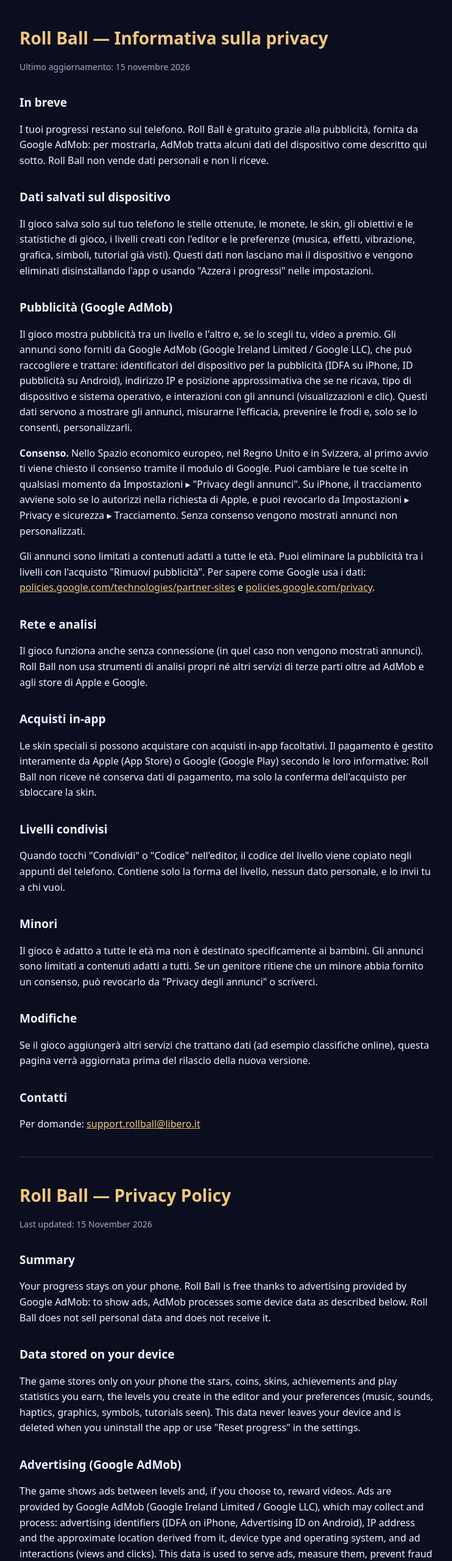
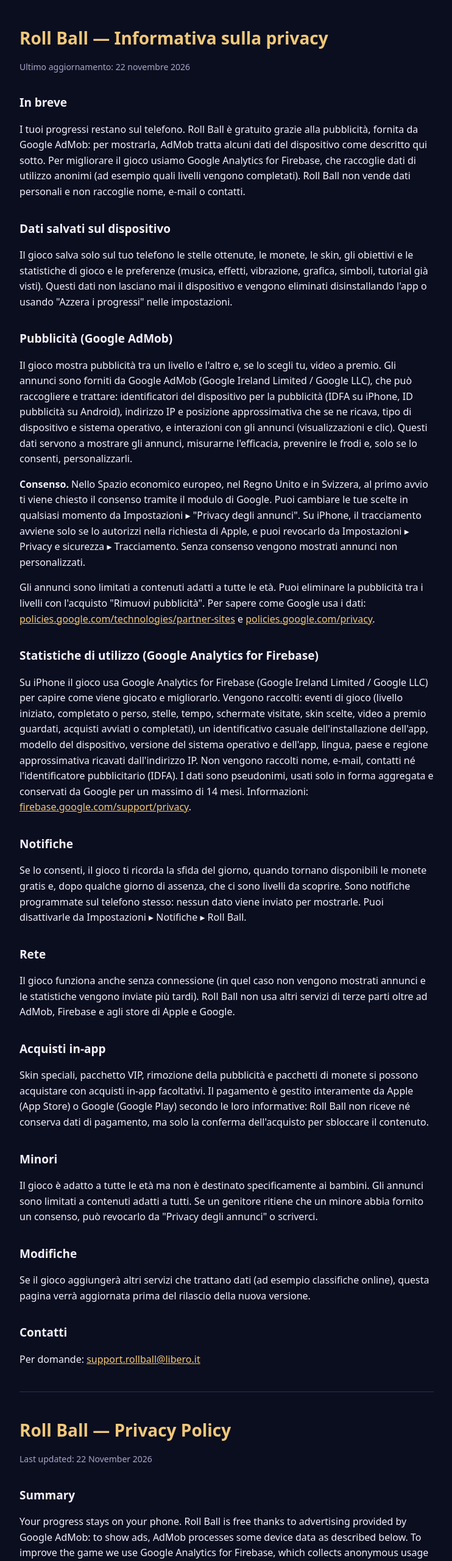
Before and after one commit to feezya/rollball, a plain HTML site: page privacy.html in a window 1280 px wide. Shown: the top 2560 px of the page at 61% size, without its empty margins (268-1010 px from the left). Drawn offline with Linux system fonts and the light colour scheme.

Commit message:
Privacy: Firebase Analytics, notifiche locali, acquisti VIP; rimosso l'editor
Co-Authored-By: Claude Opus 5.5 <noreply@anthropic.com>

```diff
--- a/privacy.html
+++ b/privacy.html
@@ -19,27 +19,30 @@
 <body>
 <main>
   <h1>Roll Ball — Informativa sulla privacy</h1>
-  <p class="dim">Ultimo aggiornamento: 15 novembre 2026</p>
+  <p class="dim">Ultimo aggiornamento: 22 novembre 2026</p>
 
   <h2>In breve</h2>
-  <p>I tuoi progressi restano sul telefono. Roll Ball è gratuito grazie alla pubblicità, fornita da Google AdMob: per mostrarla, AdMob tratta alcuni dati del dispositivo come descritto qui sotto. Roll Ball non vende dati personali e non li riceve.</p>
+  <p>I tuoi progressi restano sul telefono. Roll Ball è gratuito grazie alla pubblicità, fornita da Google AdMob: per mostrarla, AdMob tratta alcuni dati del dispositivo come descritto qui sotto. Per migliorare il gioco usiamo Google Analytics for Firebase, che raccoglie dati di utilizzo anonimi (ad esempio quali livelli vengono completati). Roll Ball non vende dati personali e non raccoglie nome, e-mail o contatti.</p>
 
   <h2>Dati salvati sul dispositivo</h2>
-  <p>Il gioco salva solo sul tuo telefono le stelle ottenute, le monete, le skin, gli obiettivi e le statistiche di gioco, i livelli creati con l'editor e le preferenze (musica, effetti, vibrazione, grafica, simboli, tutorial già visti). Questi dati non lasciano mai il dispositivo e vengono eliminati disinstallando l'app o usando "Azzera i progressi" nelle impostazioni.</p>
+  <p>Il gioco salva solo sul tuo telefono le stelle ottenute, le monete, le skin, gli obiettivi e le statistiche di gioco e le preferenze (musica, effetti, vibrazione, grafica, simboli, tutorial già visti). Questi dati non lasciano mai il dispositivo e vengono eliminati disinstallando l'app o usando "Azzera i progressi" nelle impostazioni.</p>
 
   <h2>Pubblicità (Google AdMob)</h2>
   <p>Il gioco mostra pubblicità tra un livello e l'altro e, se lo scegli tu, video a premio. Gli annunci sono forniti da Google AdMob (Google Ireland Limited / Google LLC), che può raccogliere e trattare: identificatori del dispositivo per la pubblicità (IDFA su iPhone, ID pubblicità su Android), indirizzo IP e posizione approssimativa che se ne ricava, tipo di dispositivo e sistema operativo, e interazioni con gli annunci (visualizzazioni e clic). Questi dati servono a mostrare gli annunci, misurarne l'efficacia, prevenire le frodi e, solo se lo consenti, personalizzarli.</p>
   <p><b>Consenso.</b> Nello Spazio economico europeo, nel Regno Unito e in Svizzera, al primo avvio ti viene chiesto il consenso tramite il modulo di Google. Puoi cambiare le tue scelte in qualsiasi momento da Impostazioni ▸ "Privacy degli annunci". Su iPhone, il tracciamento avviene solo se lo autorizzi nella richiesta di Apple, e puoi revocarlo da Impostazioni ▸ Privacy e sicurezza ▸ Tracciamento. Senza consenso vengono mostrati annunci non personalizzati.</p>
   <p>Gli annunci sono limitati a contenuti adatti a tutte le età. Puoi eliminare la pubblicità tra i livelli con l'acquisto "Rimuovi pubblicità". Per sapere come Google usa i dati: <a href="https://policies.google.com/technologies/partner-sites">policies.google.com/technologies/partner-sites</a> e <a href="https://policies.google.com/privacy">policies.google.com/privacy</a>.</p>
 
-  <h2>Rete e analisi</h2>
-  <p>Il gioco funziona anche senza connessione (in quel caso non vengono mostrati annunci). Roll Ball non usa strumenti di analisi propri né altri servizi di terze parti oltre ad AdMob e agli store di Apple e Google.</p>
+  <h2>Statistiche di utilizzo (Google Analytics for Firebase)</h2>
+  <p>Su iPhone il gioco usa Google Analytics for Firebase (Google Ireland Limited / Google LLC) per capire come viene giocato e migliorarlo. Vengono raccolti: eventi di gioco (livello iniziato, completato o perso, stelle, tempo, schermate visitate, skin scelte, video a premio guardati, acquisti avviati o completati), un identificativo casuale dell'installazione dell'app, modello del dispositivo, versione del sistema operativo e dell'app, lingua, paese e regione approssimativa ricavati dall'indirizzo IP. Non vengono raccolti nome, e-mail, contatti né l'identificatore pubblicitario (IDFA). I dati sono pseudonimi, usati solo in forma aggregata e conservati da Google per un massimo di 14 mesi. Informazioni: <a href="https://firebase.google.com/support/privacy">firebase.google.com/support/privacy</a>.</p>
+
+  <h2>Notifiche</h2>
+  <p>Se lo consenti, il gioco ti ricorda la sfida del giorno, quando tornano disponibili le monete gratis e, dopo qualche giorno di assenza, che ci sono livelli da scoprire. Sono notifiche programmate sul telefono stesso: nessun dato viene inviato per mostrarle. Puoi disattivarle da Impostazioni ▸ Notifiche ▸ Roll Ball.</p>
+
+  <h2>Rete</h2>
+  <p>Il gioco funziona anche senza connessione (in quel caso non vengono mostrati annunci e le statistiche vengono inviate più tardi). Roll Ball non usa altri servizi di terze parti oltre ad AdMob, Firebase e agli store di Apple e Google.</p>
 
   <h2>Acquisti in-app</h2>
-  <p>Le skin speciali si possono acquistare con acquisti in-app facoltativi. Il pagamento è gestito interamente da Apple (App Store) o Google (Google Play) secondo le loro informative: Roll Ball non riceve né conserva dati di pagamento, ma solo la conferma dell'acquisto per sbloccare la skin.</p>
-
-  <h2>Livelli condivisi</h2>
-  <p>Quando tocchi "Condividi" o "Codice" nell'editor, il codice del livello viene copiato negli appunti del telefono. Contiene solo la forma del livello, nessun dato personale, e lo invii tu a chi vuoi.</p>
+  <p>Skin speciali, pacchetto VIP, rimozione della pubblicità e pacchetti di monete si possono acquistare con acquisti in-app facoltativi. Il pagamento è gestito interamente da Apple (App Store) o Google (Google Play) secondo le loro informative: Roll Ball non riceve né conserva dati di pagamento, ma solo la conferma dell'acquisto per sbloccare il contenuto.</p>
 
   <h2>Minori</h2>
   <p>Il gioco è adatto a tutte le età ma non è destinato specificamente ai bambini. Gli annunci sono limitati a contenuti adatti a tutti. Se un genitore ritiene che un minore abbia fornito un consenso, può revocarlo da "Privacy degli annunci" o scriverci.</p>
@@ -53,27 +56,30 @@
   <hr>
 
   <h1>Roll Ball — Privacy Policy</h1>
-  <p class="dim">Last updated: 15 November 2026</p>
+  <p class="dim">Last updated: 22 November 2026</p>
 
   <h2>Summary</h2>
-  <p>Your progress stays on your phone. Roll Ball is free thanks to advertising provided by Google AdMob: to show ads, AdMob processes some device data as described below. Roll Ball does not sell personal data and does not receive it.</p>
+  <p>Your progress stays on your phone. Roll Ball is free thanks to advertising provided by Google AdMob: to show ads, AdMob processes some device data as described below. To improve the game we use Google Analytics for Firebase, which collects anonymous usage data (for example which levels are completed). Roll Ball does not sell personal data and does not collect your name, e-mail or contacts.</p>
 
   <h2>Data stored on your device</h2>
-  <p>The game stores only on your phone the stars, coins, skins, achievements and play statistics you earn, the levels you create in the editor and your preferences (music, sounds, haptics, graphics, symbols, tutorials seen). This data never leaves your device and is deleted when you uninstall the app or use "Reset progress" in the settings.</p>
+  <p>The game stores only on your phone the stars, coins, skins, achievements and play statistics you earn and your preferences (music, sounds, haptics, graphics, symbols, tutorials seen). This data never leaves your device and is deleted when you uninstall the app or use "Reset progress" in the settings.</p>
 
   <h2>Advertising (Google AdMob)</h2>
   <p>The game shows ads between levels and, if you choose to, reward videos. Ads are provided by Google AdMob (Google Ireland Limited / Google LLC), which may collect and process: advertising identifiers (IDFA on iPhone, Advertising ID on Android), IP address and the approximate location derived from it, device type and operating system, and ad interactions (views and clicks). This data is used to serve ads, measure them, prevent fraud and, only with your consent, personalise them.</p>
   <p><b>Consent.</b> In the European Economic Area, the UK and Switzerland you are asked for consent through Google's form on first launch. You can change your choices at any time in Settings ▸ "Ad privacy". On iPhone, tracking only happens if you allow it in Apple's prompt, and you can revoke it in Settings ▸ Privacy &amp; Security ▸ Tracking. Without consent, non-personalised ads are shown.</p>
   <p>Ads are limited to content suitable for all ages. You can remove ads between levels with the "Remove ads" purchase. How Google uses data: <a href="https://policies.google.com/technologies/partner-sites">policies.google.com/technologies/partner-sites</a> and <a href="https://policies.google.com/privacy">policies.google.com/privacy</a>.</p>
 
-  <h2>Network and analytics</h2>
-  <p>The game also works offline (no ads are shown then). Roll Ball uses no analytics of its own and no third-party services other than AdMob and the Apple and Google stores.</p>
+  <h2>Usage statistics (Google Analytics for Firebase)</h2>
+  <p>On iPhone the game uses Google Analytics for Firebase (Google Ireland Limited / Google LLC) to understand how it is played and improve it. It collects: game events (level started, completed or failed, stars, time, screens visited, skins chosen, reward videos watched, purchases started or completed), a random app-installation identifier, device model, operating system and app version, language, and country and approximate region derived from the IP address. It does not collect your name, e-mail, contacts or the advertising identifier (IDFA). The data is pseudonymous, used only in aggregate form and kept by Google for at most 14 months. More: <a href="https://firebase.google.com/support/privacy">firebase.google.com/support/privacy</a>.</p>
+
+  <h2>Notifications</h2>
+  <p>If you allow it, the game reminds you about the daily challenge, when free coins are available again and, after a few days away, that there are levels left to discover. These notifications are scheduled on the phone itself: no data is sent to show them. You can turn them off in Settings ▸ Notifications ▸ Roll Ball.</p>
+
+  <h2>Network</h2>
+  <p>The game also works offline (no ads are shown then and statistics are sent later). Roll Ball uses no third-party services other than AdMob, Firebase and the Apple and Google stores.</p>
 
   <h2>In-app purchases</h2>
-  <p>Special skins can be bought with optional in-app purchases. Payment is handled entirely by Apple (App Store) or Google (Google Play) under their own policies: Roll Ball neither receives nor stores payment data, only the purchase confirmation needed to unlock the skin.</p>
-
-  <h2>Shared levels</h2>
-  <p>When you tap "Share" or "Code" in the editor, the level code is copied to your phone's clipboard. It contains only the level layout, no personal data, and you decide who to send it to.</p>
+  <p>Special skins, the VIP pack, ad removal and coin packs can be bought with optional in-app purchases. Payment is handled entirely by Apple (App Store) or Google (Google Play) under their own policies: Roll Ball neither receives nor stores payment data, only the purchase confirmation needed to unlock the content.</p>
 
   <h2>Children</h2>
   <p>The game is suitable for all ages but is not specifically directed at children. Ads are limited to content suitable for everyone. If a parent believes a minor has given consent, they can withdraw it in "Ad privacy" or contact us.</p>
```
